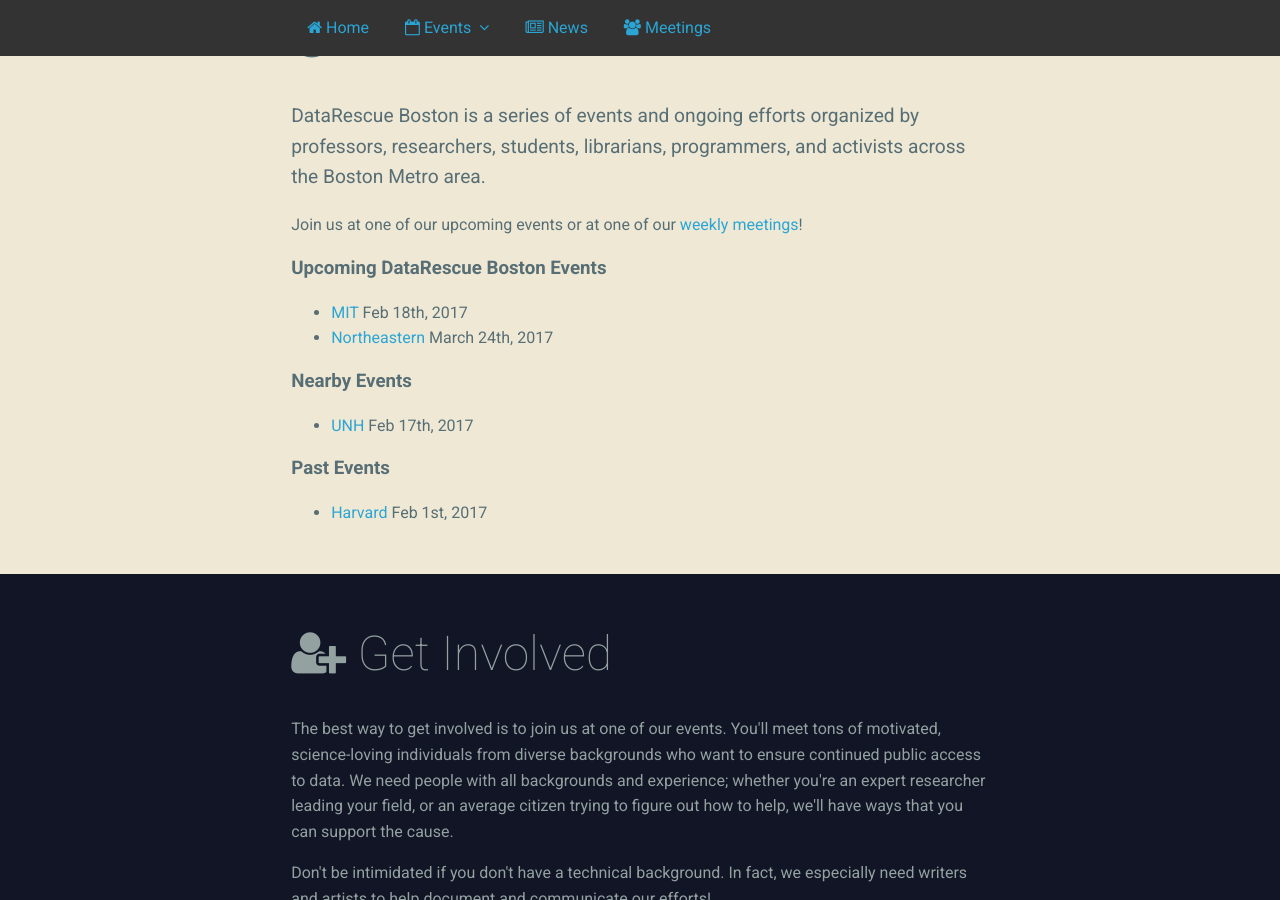
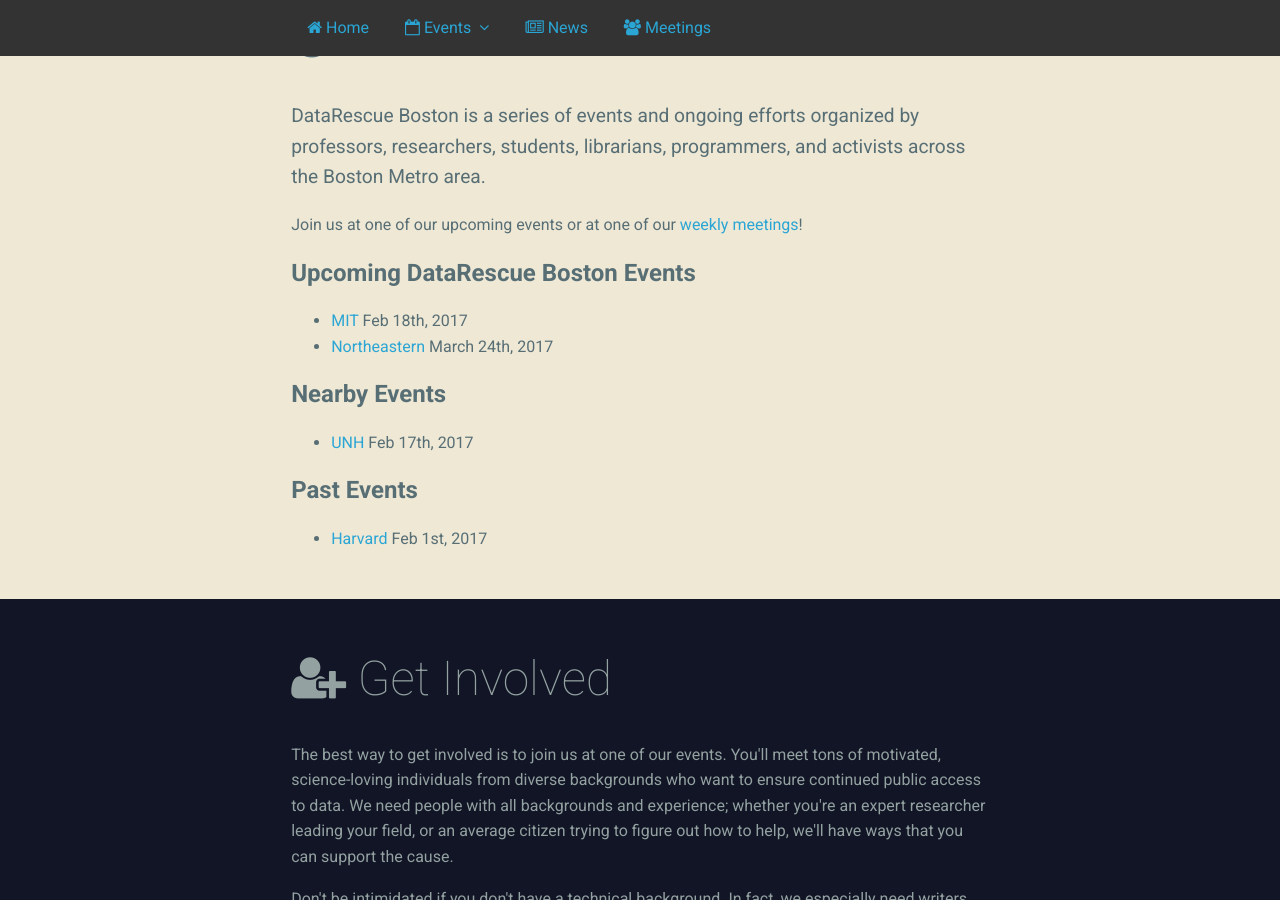
Before and after one commit to data-rescue-boston/data-rescue-boston.github.io, a Jekyll site: the page built from index.md, in a window 1280 px wide and 900 px high, scrolled down 1322 px. Built offline with Jekyll 4.4.1, drawn with Linux system fonts in a browser that asks for light colours.

Commit message:
Update main.css

```diff
--- a/assets/main.css
+++ b/assets/main.css
@@ -8,6 +8,7 @@
 div.section .inner { width: 100%; max-width: 50em; margin: 0 auto; padding: 2em 4%; }
 h1, h2, h3, h4, h5 { margin: 0.2em 0 0.5em 0; }
 div.section h2 { font-weight: 100; font-size: 300%;  }
+div.section h3 { font-size: 150%;  }
 @media only screen and (max-width: 500px) {
   div.section h2 { font-size: 250%; }
   div.section h2 i.fa { display: none; }
```
